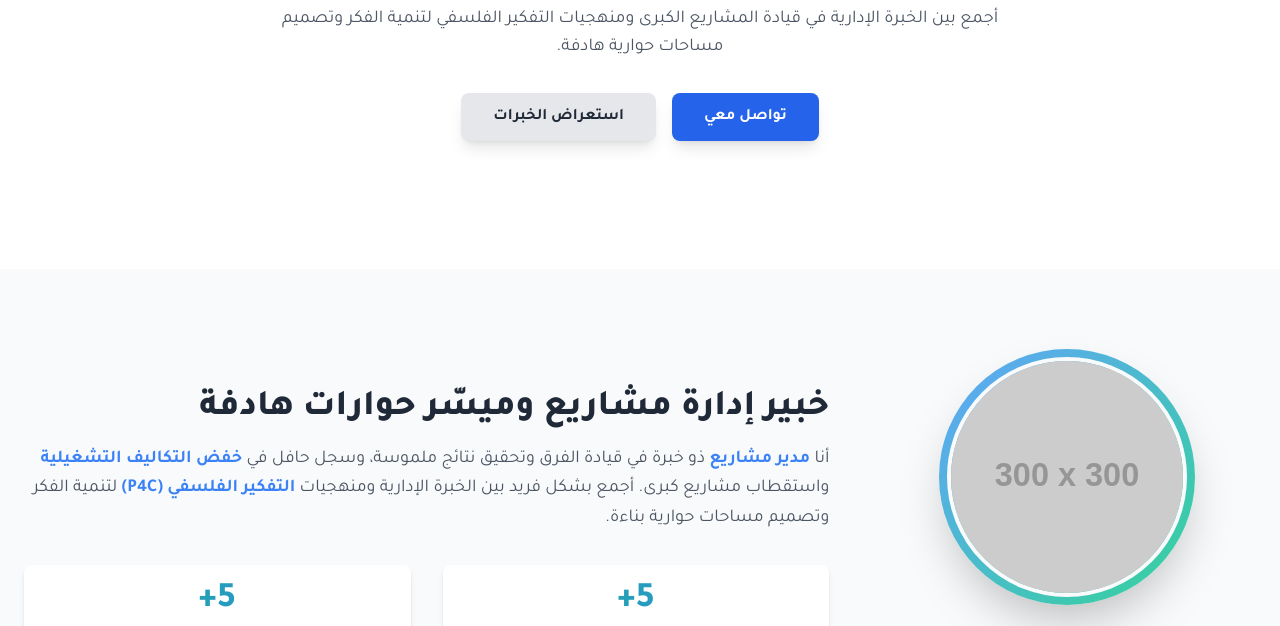
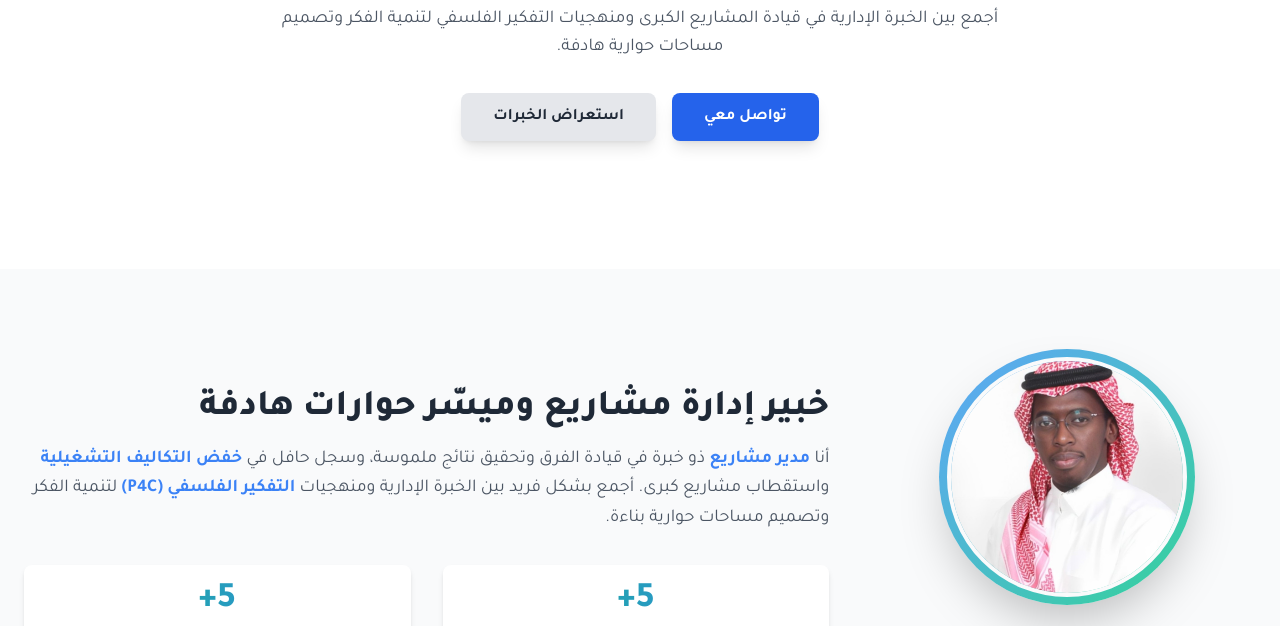
Before and after one commit to astral-fate/Portfolio, a plain HTML site: page index.html in a window 1280 px wide. Shown: the part 323-949 px from the top of the page. Drawn offline with nearby package versions, Linux system fonts and the light colour scheme; placeholder pictures from the web are drawn by us.

Commit message:
Update index.html

```diff
--- a/index.html
+++ b/index.html
@@ -157,7 +157,7 @@
                 <div class="grid grid-cols-1 lg:grid-cols-3 gap-12 items-center">
                     <div class="lg:col-span-1 reveal">
                         <div class="p-2 bg-gradient-to-br from-blue-400 to-emerald-400 rounded-full shadow-2xl w-64 h-64 mx-auto">
-                           <img src="https://placehold.co/300x300/E2E8F0/334155?text=يوسف+السقرداوي" alt="صورة يوسف السقرداوي" class="rounded-full w-full h-full object-cover border-4 border-gray-50">
+                           <img src="img/personal_photo.jpg" alt="صورة يوسف السقرداوي" class="rounded-full w-full h-full object-cover border-4 border-gray-50">
                         </div>
                         <div class="mt-8 space-y-4 text-center">
                              <div class="flex items-center justify-center gap-3 bg-white p-3 rounded-lg shadow-sm">
```
